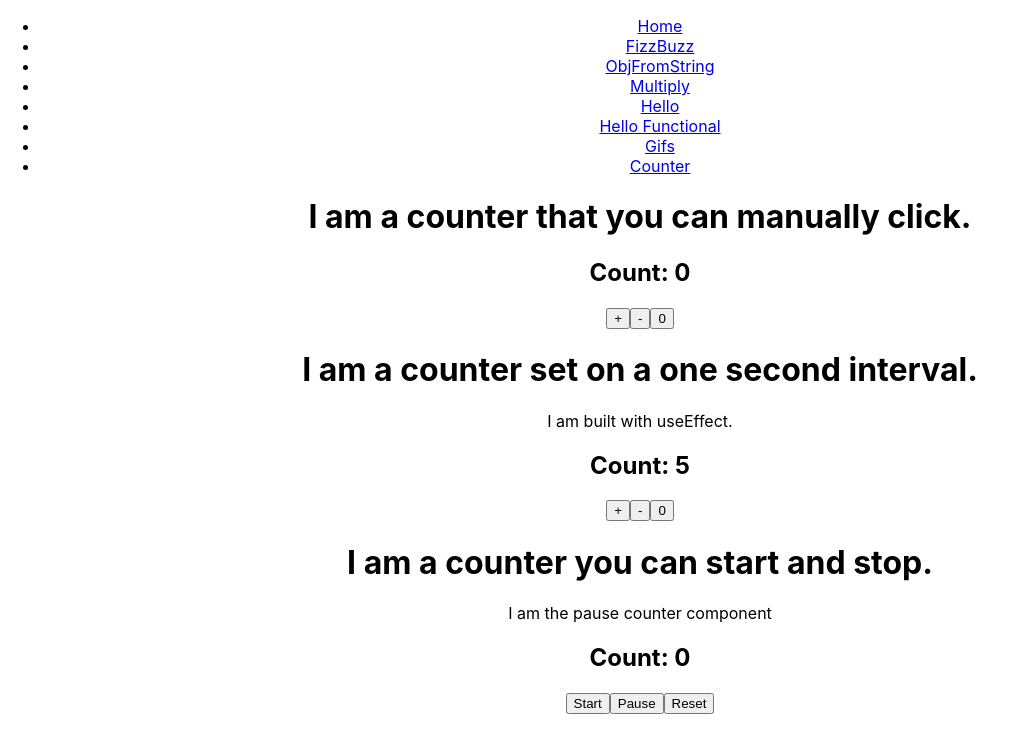
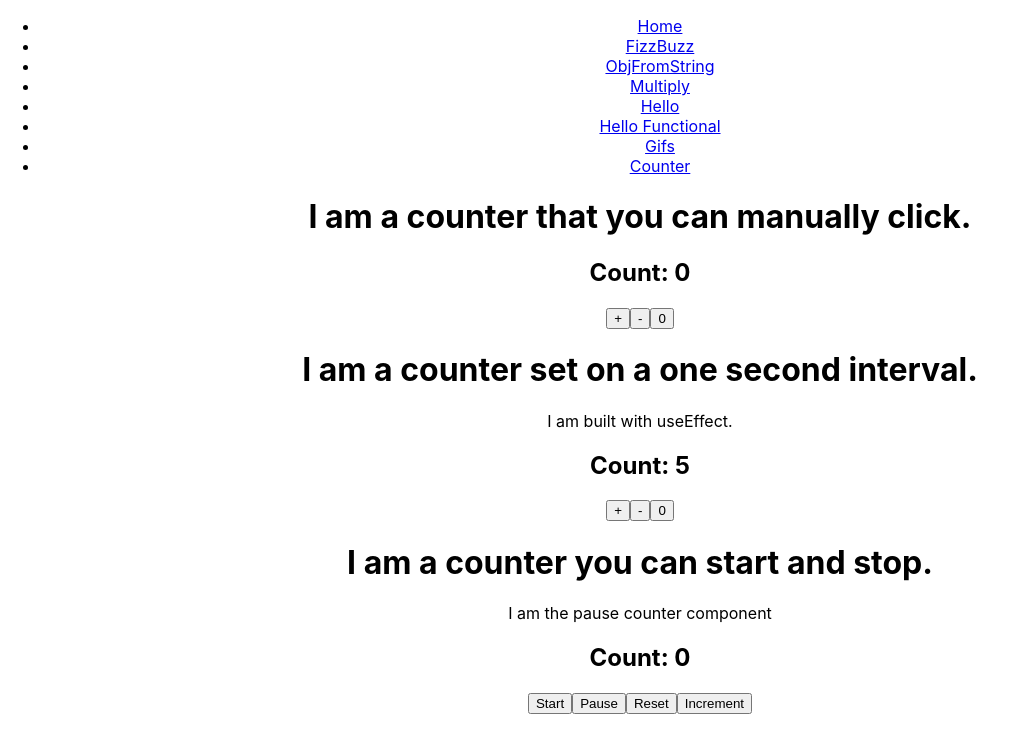
Before and after one commit to MMcClure11/practice-constructor.io, a React (Create React App) app: page /counter in a window 1280 px wide. Shown: the top 752 px of the page, without its empty margins (0-1016 px from the left). Built offline with nearby package versions, Linux system fonts and the light colour scheme.

Commit message:
Add increment button to PauseCounter

```diff
--- a/src/components/PauseCounter.js
+++ b/src/components/PauseCounter.js
@@ -41,6 +41,7 @@ class PauseCounter extends Component {
         <button onClick={ this.start }>Start</button>
         <button onClick={ this.pause }>Pause</button>
         <button onClick={ this.reset }>Reset</button>
+        <button onClick={ this.increment }>Increment</button>
       </div>
     )
   }
```
Also changed, not shown: 1 other file (tests, documents, lock files or other folders).
